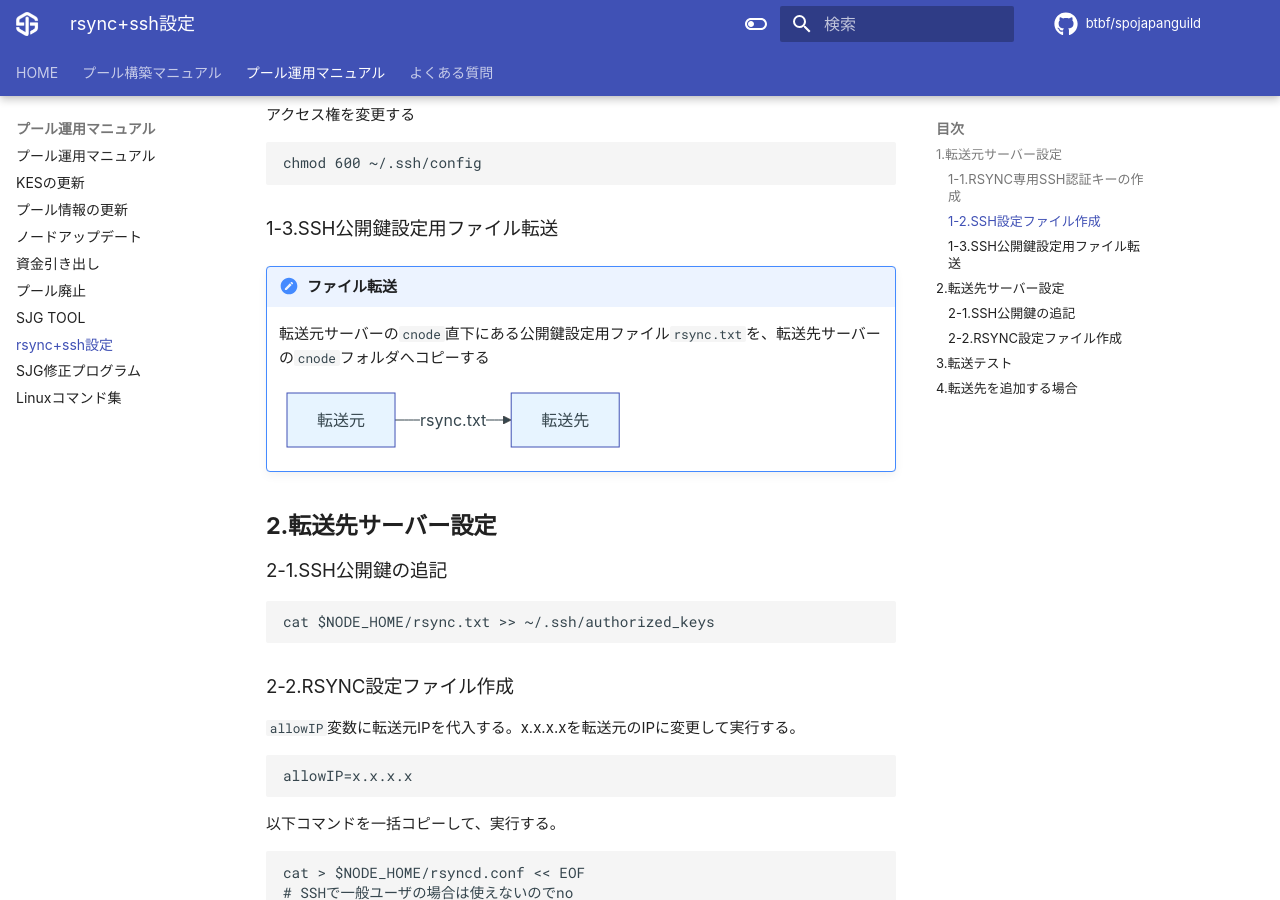
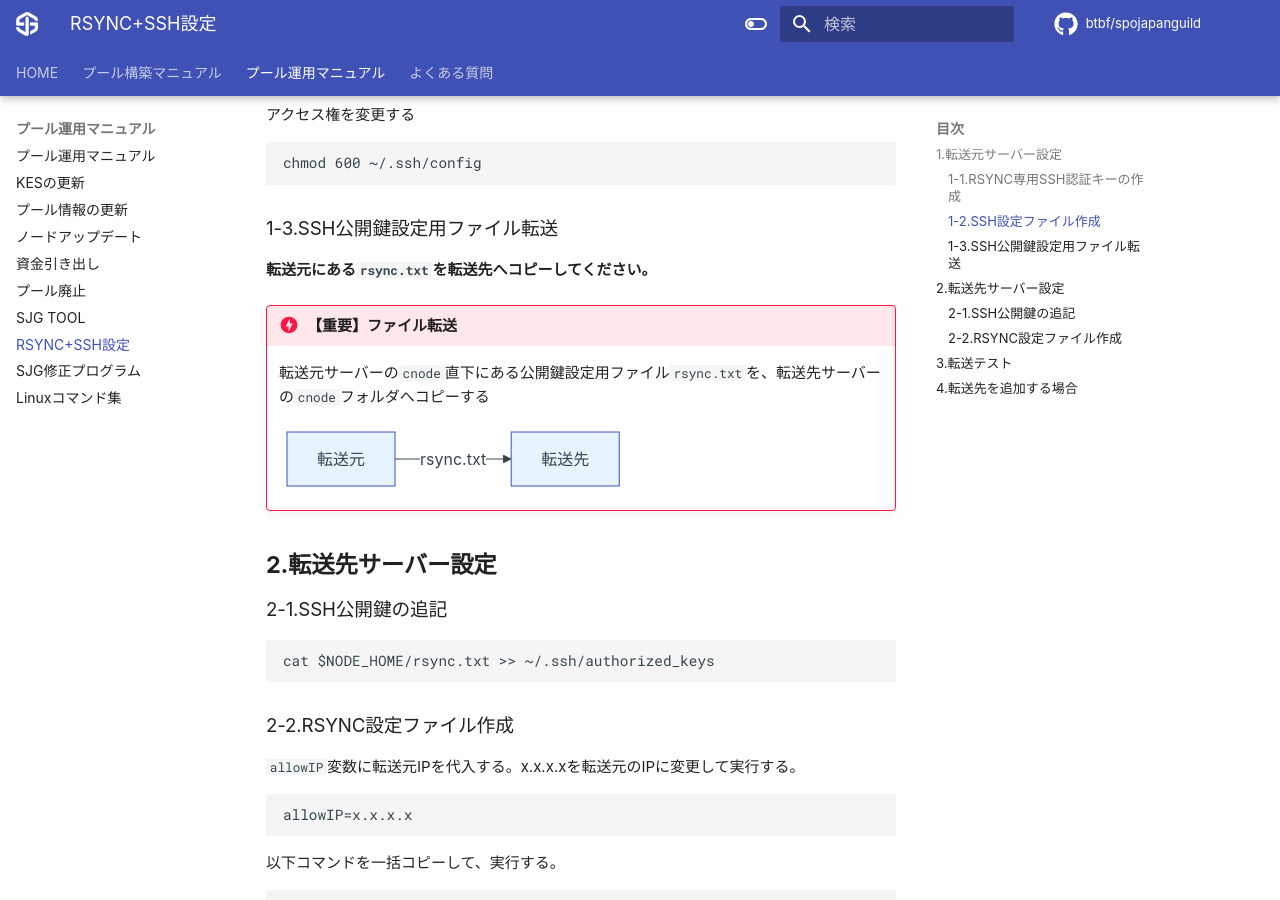
Before and after one commit to btbf/spojapanguild, an MkDocs documentation site: the page built from docs/operation/rsync-ssh.md, in a window 1280 px wide and 900 px high, scrolled down 2089 px. Built offline with MkDocs 1.6.1 and Material for MkDocs 9.7.7, drawn with Linux system fonts in a browser that asks for light colours; comment, search, counter and statistics services are not loaded; some of the changed text lies outside the part shown.

Commit message:
RSYNC Fixed

````diff
--- a/docs/operation/rsync-ssh.md
+++ b/docs/operation/rsync-ssh.md
@@ -83,7 +83,9 @@ chmod 600 ~/.ssh/config
 
 ### 1-3.SSH公開鍵設定用ファイル転送
 
-!!! important "ファイル転送"
+**転送元にある`rsync.txt`を転送先へコピーしてください。**
+
+!!! danger "【重要】ファイル転送"
     転送元サーバーの`cnode`直下にある公開鍵設定用ファイル`rsync.txt`を、転送先サーバーの`cnode`フォルダへコピーする
 
     ``` mermaid
@@ -152,7 +154,8 @@ EOF
     ```
     rsync -P --rsh=ssh $NODE_HOME/params-test.json Relay2::Server/params-test.json
     ```
-    > 初回接続時のみフィンガープリントの確認が入るので`yes`を入力する
+    > * 初回接続時のみフィンガープリントの確認が入るので`yes`を入力する
+    > * `Verification code:` が表示される場合は、転送先サーバーの2段階認証コードを入力してください。
 
 転送先で受信したファイルを確認する。
 === "転送先サーバー"
--- a/mkdocs.yml
+++ b/mkdocs.yml
@@ -120,7 +120,7 @@ nav:
       - '資金引き出し': './operation/withdrawal.md'
       - 'プール廃止': './operation/pool-retire.md'
       - 'SJG TOOL': './operation/tool.md'
-      - 'rsync+ssh設定': './operation/rsync-ssh.md'
+      - 'RSYNC+SSH設定': './operation/rsync-ssh.md'
       - 'SJG修正プログラム': './operation/sjg-fixed.md'
       - 'Linuxコマンド集': './operation/command.md'
     - 'よくある質問':
````
